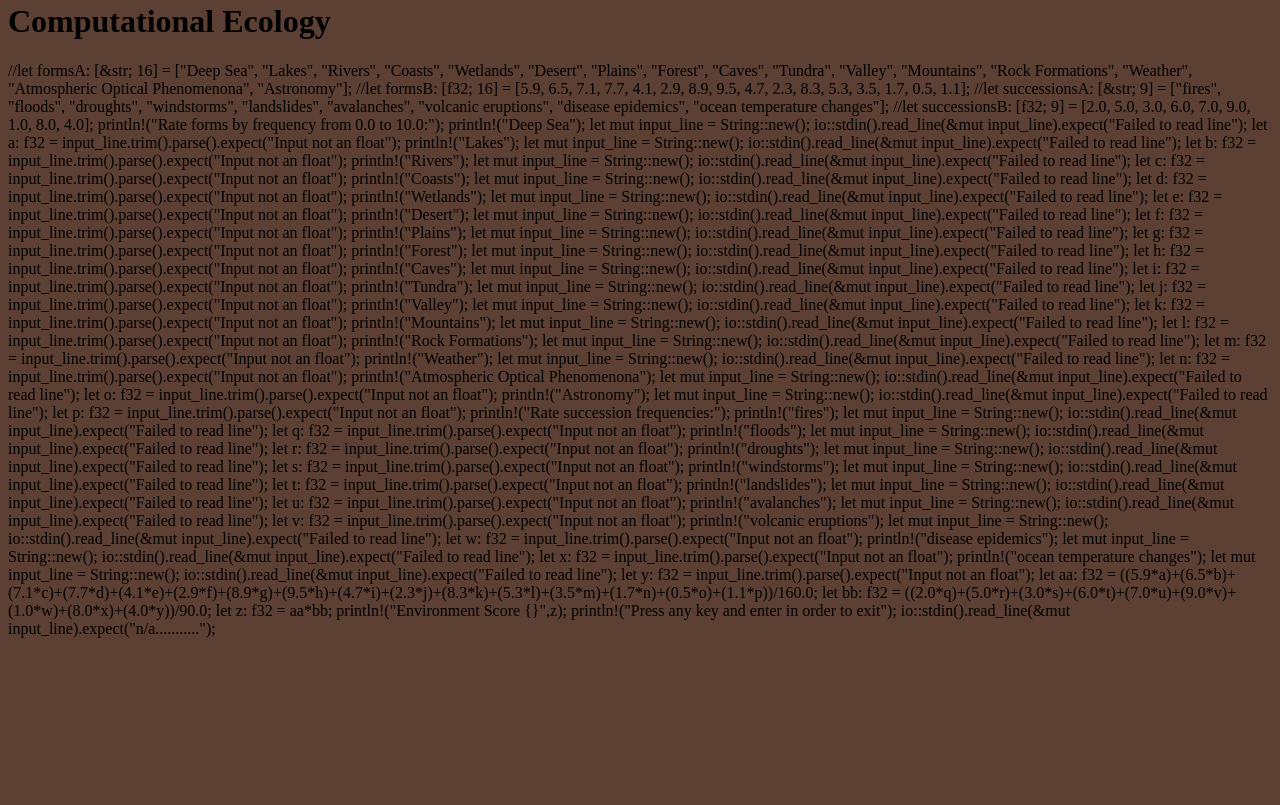
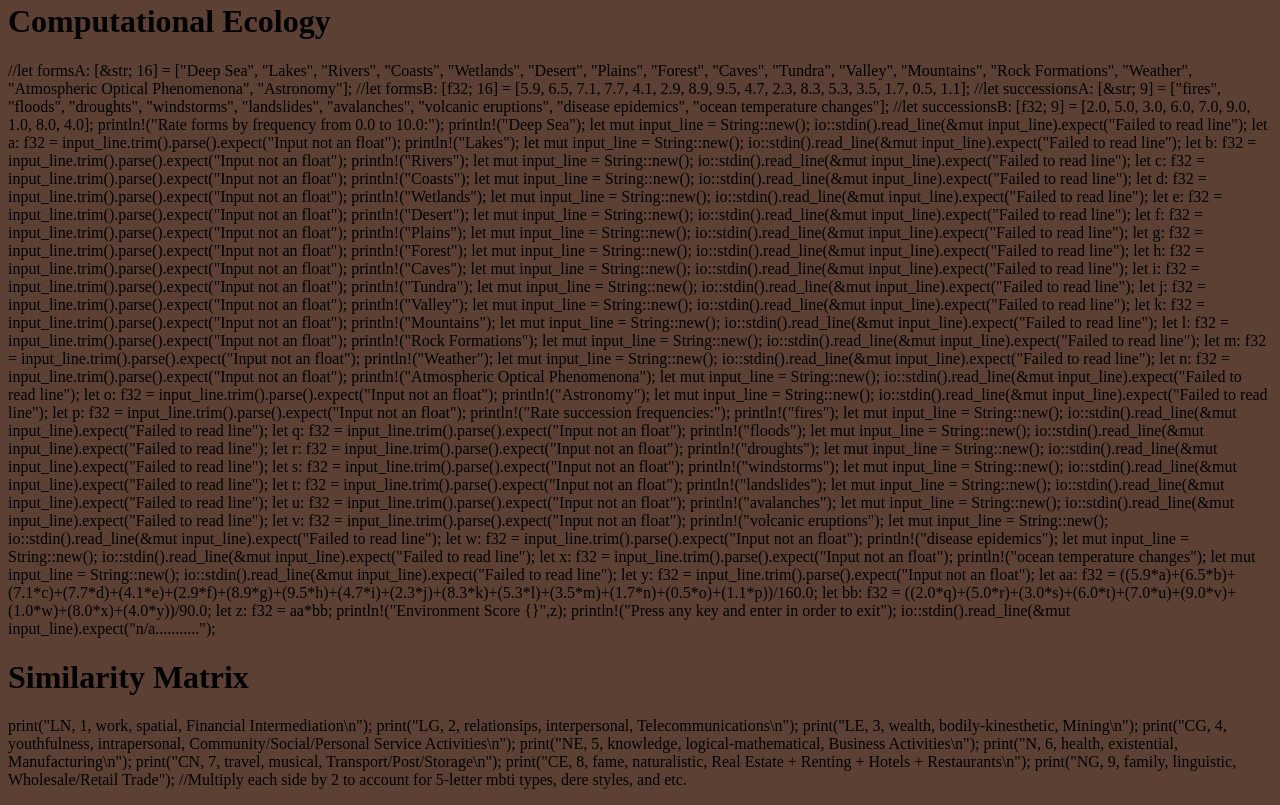
Before and after one commit to Solo-Trio-Studio/miscellaneous-subjects_software-suite, a plain HTML site: page index.html in a window 1280 px wide. Shown: the part 1268-2073 px from the top of the page. Before the commit the page ends 1922 px from the top, so only its background shows below. Drawn offline with Linux system fonts and the light colour scheme.

Commit message:
Update index.html

```diff
--- a/index.html
+++ b/index.html
@@ -808,5 +808,18 @@
           println!("Press any key and enter in order to exit");
           io::stdin().read_line(&mut input_line).expect("n/a...........");
     </p>
+    <h1>Similarity Matrix</h1>
+    <p>
+        print("LN, 1, work, spatial, Financial Intermediation\n");
+        print("LG, 2, relationsips, interpersonal, Telecommunications\n");
+        print("LE, 3, wealth, bodily-kinesthetic, Mining\n");
+        print("CG, 4, youthfulness, intrapersonal, Community/Social/Personal Service Activities\n");
+        print("NE, 5, knowledge, logical-mathematical, Business Activities\n");
+        print("N, 6, health, existential, Manufacturing\n");
+        print("CN, 7, travel, musical, Transport/Post/Storage\n");
+        print("CE, 8, fame, naturalistic, Real Estate + Renting + Hotels + Restaurants\n");
+        print("NG, 9, family, linguistic, Wholesale/Retail Trade");
+        //Multiply each side by 2 to account for 5-letter mbti types, dere styles, and etc.
+    </p>
     </body>
 </html>
```
